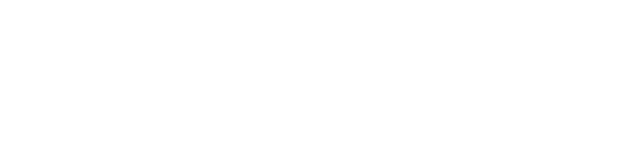
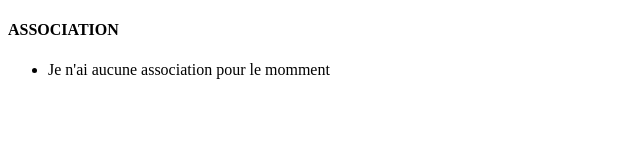
Before and after one commit to Anonymll/git-mon-cv, a plain HTML site: page index.html in a window 1280 px wide. Shown: the whole page, without its empty margins (0-640 px from the left). Drawn offline with Linux system fonts and the light colour scheme.

Commit message:
mise en place de la section associations

```diff
--- a/index.html
+++ b/index.html
@@ -8,6 +8,9 @@
     <title>Document</title>
 </head>
 <body>
-
+    <h4>ASSOCIATION</h4>
+    <ul>
+        <li>Je n'ai aucune association pour le momment</li>
+    </ul>
 </body>
 </html>
```
